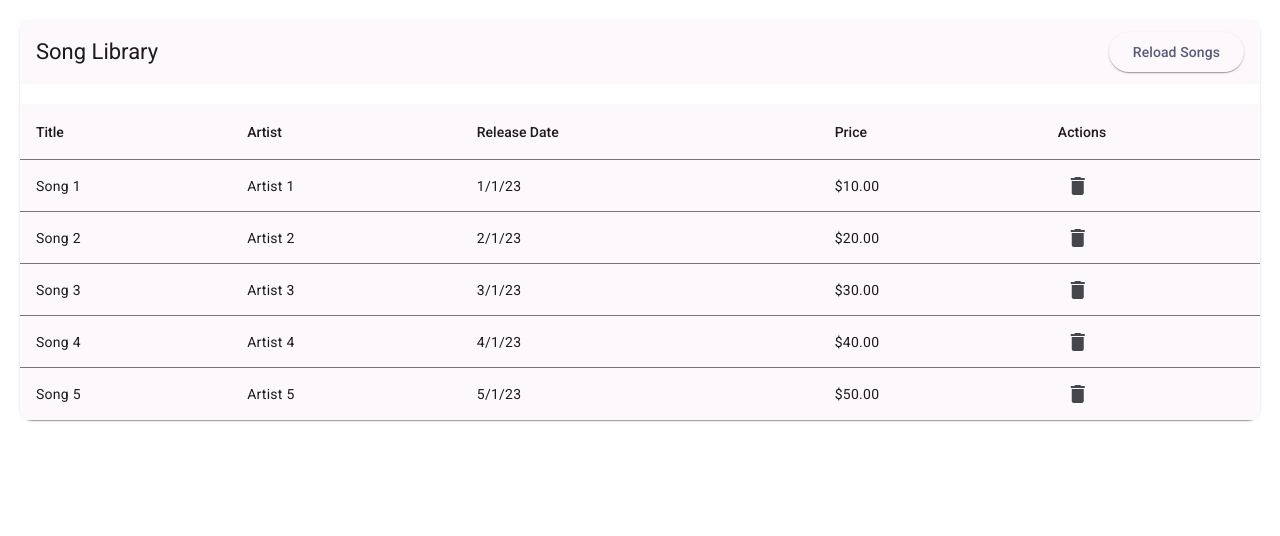
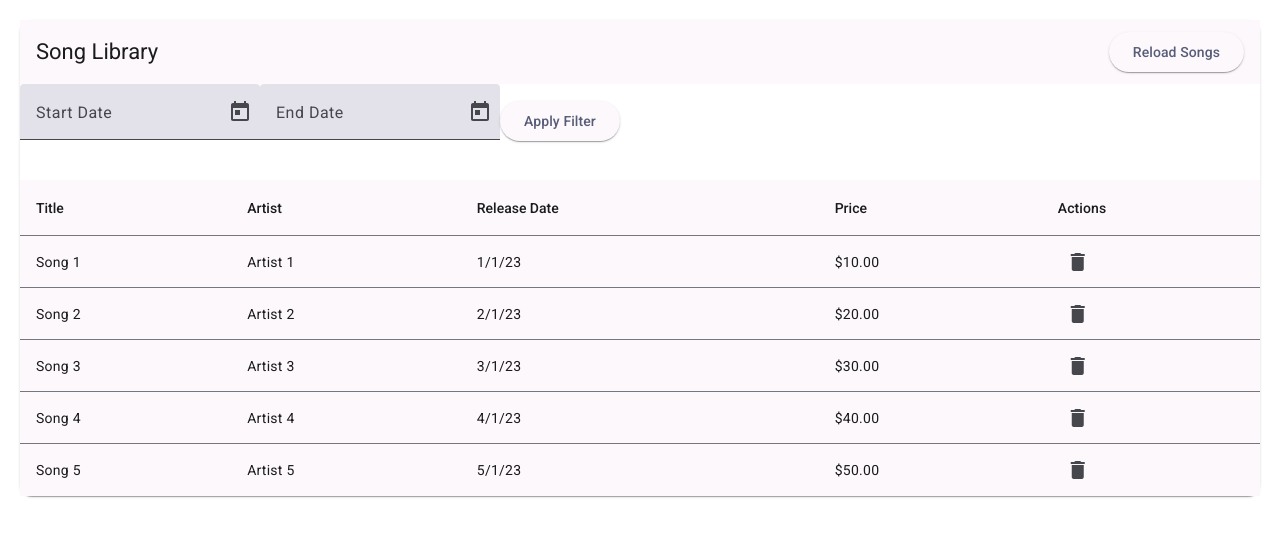
Before and after one commit to zhansu98/song-library-app, an Angular app: page / in a window 1280 px wide. Shown: the top 536 px of the page. Built offline with nearby package versions, Linux system fonts and the light colour scheme.

Commit message:
Adding the date pickers

```diff
--- a/package.json
+++ b/package.json
@@ -15,7 +15,7 @@
     "@angular/common": "^19.1.0",
     "@angular/compiler": "^19.2.1",
     "@angular/core": "^19.1.0",
-    "@angular/forms": "^19.1.0",
+    "@angular/forms": "^19.2.1",
     "@angular/material": "^19.2.2",
     "@angular/platform-browser": "^19.1.0",
     "@angular/platform-browser-dynamic": "^19.1.0",
--- a/src/app/app.module.ts
+++ b/src/app/app.module.ts
@@ -14,6 +14,10 @@ import { MatIconModule } from '@angular/material/icon';
 import { MatToolbarModule } from '@angular/material/toolbar';
 import { MatCardModule } from '@angular/material/card';
 import { FormsModule } from '@angular/forms';
+import { MatDatepickerModule } from '@angular/material/datepicker';
+import { MatFormFieldModule, MatLabel } from '@angular/material/form-field';
+import { MatNativeDateModule, provideNativeDateAdapter } from '@angular/material/core';
+import { MatInputModule } from '@angular/material/input';
 
 @NgModule({
   declarations: [
@@ -25,20 +29,26 @@ import { FormsModule } from '@angular/forms';
     RouterOutlet,
     BrowserModule,
     BrowserAnimationsModule,
+    FormsModule,
     //Materials
-    FormsModule,
     MatButtonModule,
     MatTableModule,
     MatSortModule,
     MatIconModule,
     MatToolbarModule,
-    MatCardModule
+    MatCardModule,
+    MatDatepickerModule,
+    MatFormFieldModule,
+    MatNativeDateModule,
+    FormsModule,
+    MatInputModule
 ],
 providers: [
   SongService,
   MockBackendService,
   CurrencyPipe,
   DatePipe,
+  provideNativeDateAdapter()
 ],
   bootstrap: [AppComponent]
 })
--- a/src/app/components/song-list/song-list.component.html
+++ b/src/app/components/song-list/song-list.component.html
@@ -5,6 +5,27 @@
       <span class="spacer"></span>
       <button mat-raised-button color="accent" (click)="getSongs()">Reload Songs</button>
     </mat-toolbar>
+
+        <!-- Date Range Filter -->
+        <div class="date-range-filter">
+          <mat-form-field appearance="fill">
+            <mat-label>Start Date</mat-label>
+            <input matInput [matDatepicker]="startDatePicker" [(ngModel)]="startDate">
+            <mat-datepicker-toggle matSuffix [for]="startDatePicker"></mat-datepicker-toggle>
+            <mat-datepicker #startDatePicker></mat-datepicker>
+          </mat-form-field>
+
+          <mat-form-field appearance="fill">
+            <mat-label>End Date</mat-label>
+            <input matInput [matDatepicker]="endDatePicker" [(ngModel)]="endDate">
+            <mat-datepicker-toggle matSuffix [for]="endDatePicker"></mat-datepicker-toggle>
+            <mat-datepicker #endDatePicker></mat-datepicker>
+          </mat-form-field>
+
+          <button mat-raised-button color="primary" (click)="applyDateFilter()">Apply Filter</button>
+        </div>
+
+    <!-- Song List Section -->
     <table mat-table [dataSource]="dataSource" matSort (matSortChange)="sortData($event)" class="mat-elevation-z8">
       <ng-container matColumnDef="title">
         <th mat-header-cell *matHeaderCellDef mat-sort-header>Title</th>
--- a/src/app/components/song-list/song-list.component.ts
+++ b/src/app/components/song-list/song-list.component.ts
@@ -15,6 +15,8 @@ export class SongListComponent implements OnInit{
   sortAttribute: keyof Song = 'title';
   sortDirection: string = 'asc';
   displayedColumns: string[] = ['title', 'artist', 'releaseDate', 'price', 'actions'];
+  startDate: Date | null = null;
+  endDate: Date | null = null;
 
   constructor(private songService: SongService) { }
 
@@ -57,6 +59,10 @@ export class SongListComponent implements OnInit{
     //   this.getSongs();
     // });
   }
+
+  applyDateFilter(): void {
+
+  }
 }
 
 function compare(a: string | number | Date, b: string | number | Date, isAsc: boolean): number {
```
Also changed, not shown: 1 other file (tests, documents, lock files or other folders).
